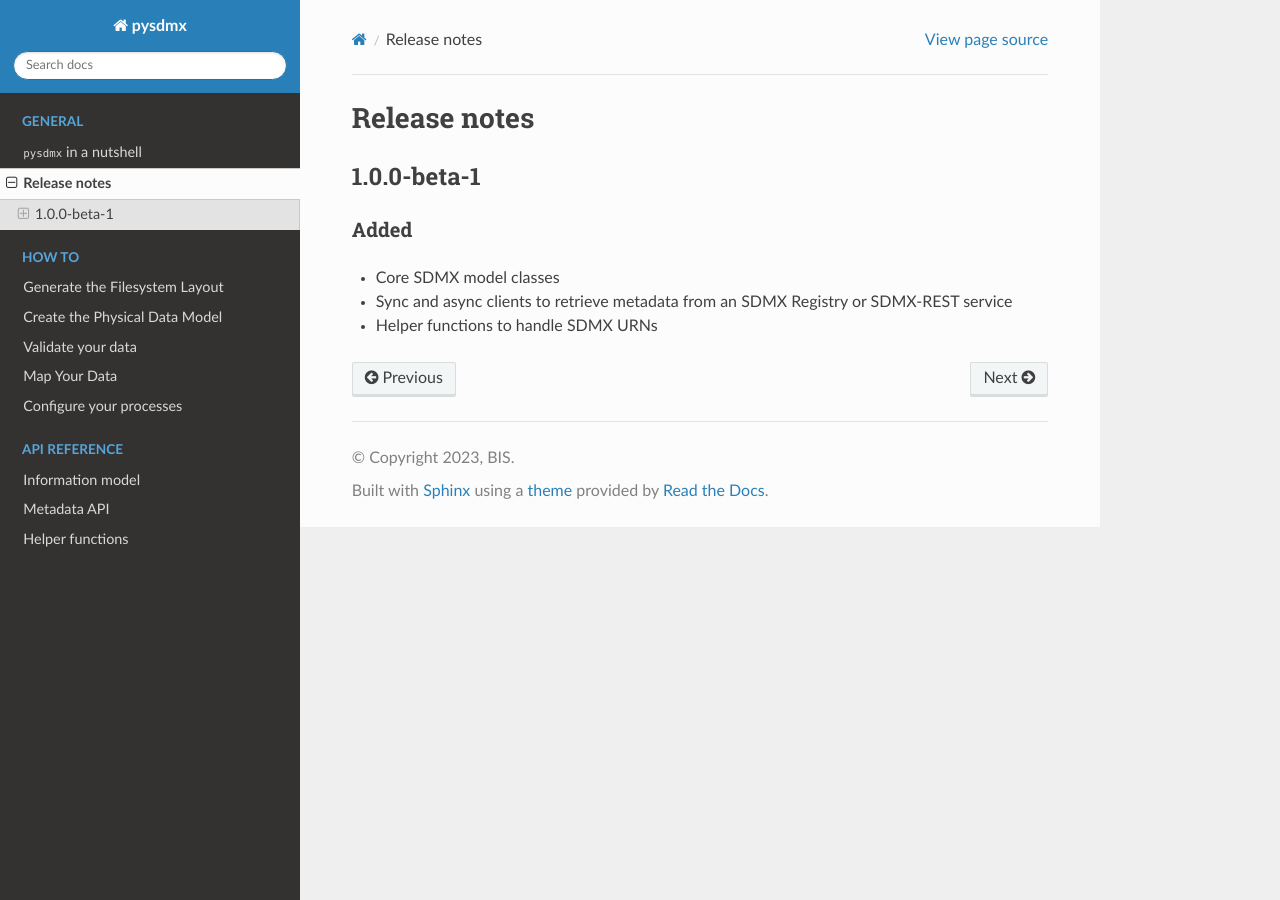
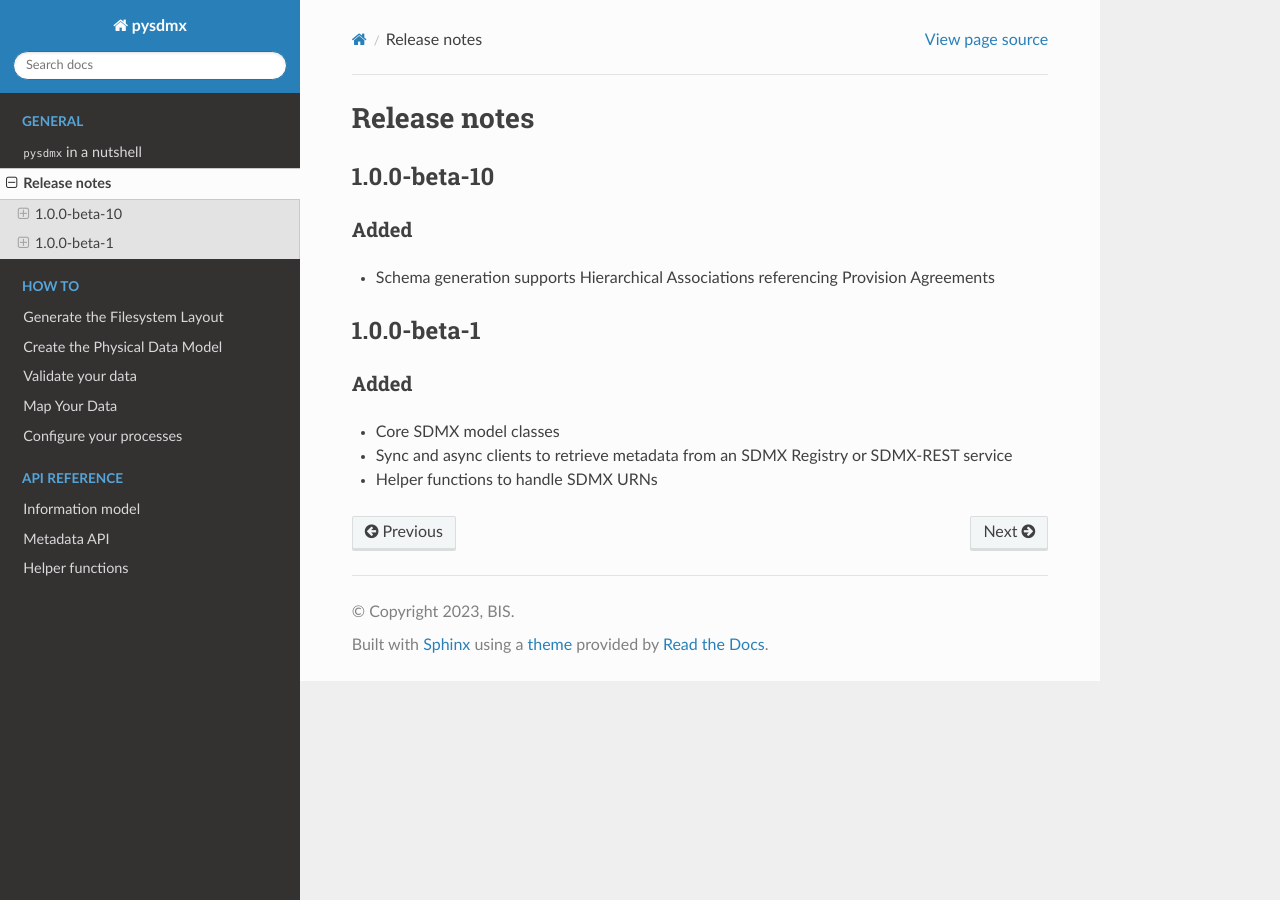
Before and after one commit to bis-med-it/pysdmx, a Sphinx documentation site: the page built from docs/release.rst, in a window 1280 px wide. Built offline with Sphinx 7.4.7 and the Read the Docs theme 2.0.0, drawn with Linux system fonts in a browser that asks for light colours.

Commit message:
bumped version to 1.0.0-beta-10

```diff
--- a/docs/release.rst
+++ b/docs/release.rst
@@ -1,5 +1,15 @@
 Release notes
 =============
+
+1.0.0-beta-10
+------------
+
+Added
+^^^^^
+
+- Schema generation supports Hierarchical Associations
+  referencing Provision Agreements
+
 
 1.0.0-beta-1
 ------------
--- a/pyproject.toml
+++ b/pyproject.toml
@@ -1,6 +1,6 @@
 [tool.poetry]
 name = "pysdmx"
-version = "1.0.0-beta-9"
+version = "1.0.0-beta-10"
 description = "Your opinionated Python SDMX library"
 authors = [
     "Xavier Sosnovsky <xavier.sosnovsky@bis.org>",
--- a/src/pysdmx/__init__.py
+++ b/src/pysdmx/__init__.py
@@ -1,3 +1,3 @@
 """Your opinionated Python SDMX library."""
 
-__version__ = "1.0.0-beta-8"
+__version__ = "1.0.0-beta-10"
```
Also changed, not shown: 1 other file.
